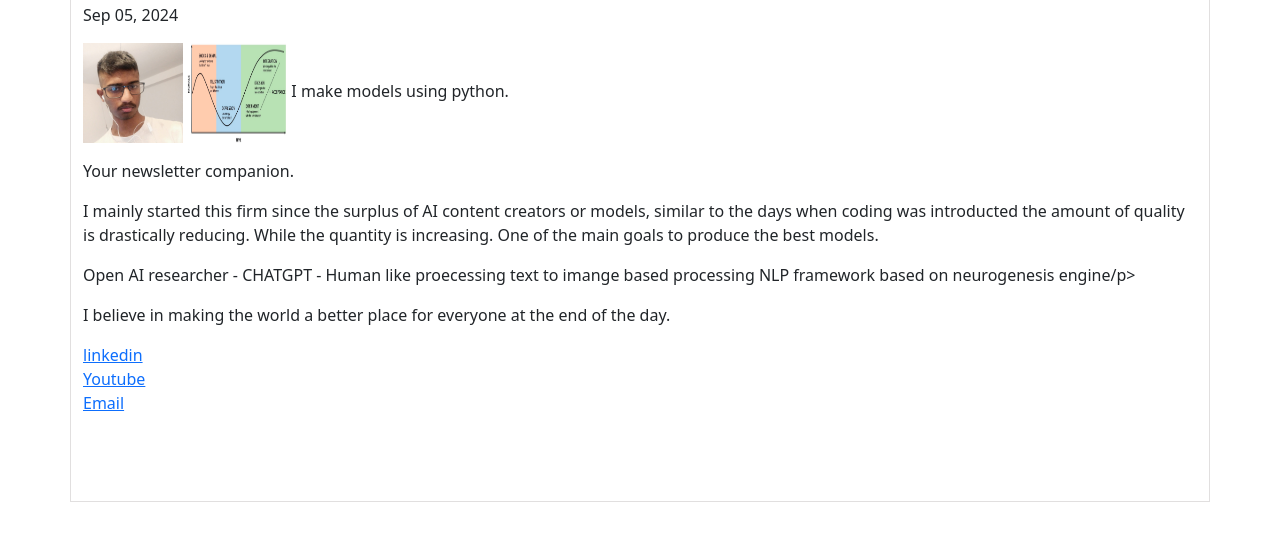
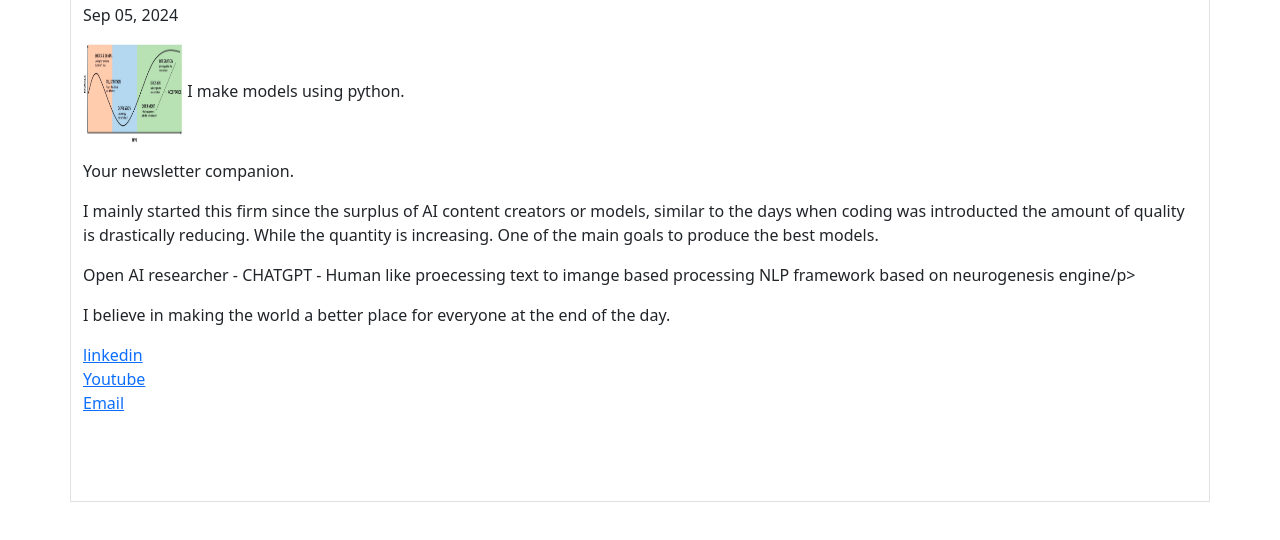
Before and after one commit to A93P/tablelu, a plain HTML site: page index.html in a window 1280 px wide. Shown: the part 124-664 px from the top of the page. Drawn offline with nearby package versions, Linux system fonts and the light colour scheme.

Commit message:
Update index.html

```diff
--- a/index.html
+++ b/index.html
@@ -26,7 +26,6 @@
 <div class="container">
   <h1>Introducing Tablelu Labs ( )</h1>
   <p>Sep 05, 2024</p>
-  <img src="channels4_profile.jpg" alt="Flowers in Chania" width="100" height="100">
   <img src="Kuebler-Ross-model-of-the-emotional-impact-of-change-based-on-their-grief-cycle-7.png" alt="Kuber Model" width = "100" height = "100">
   <Img src=""
   <P>I make models using python.</P>
```
